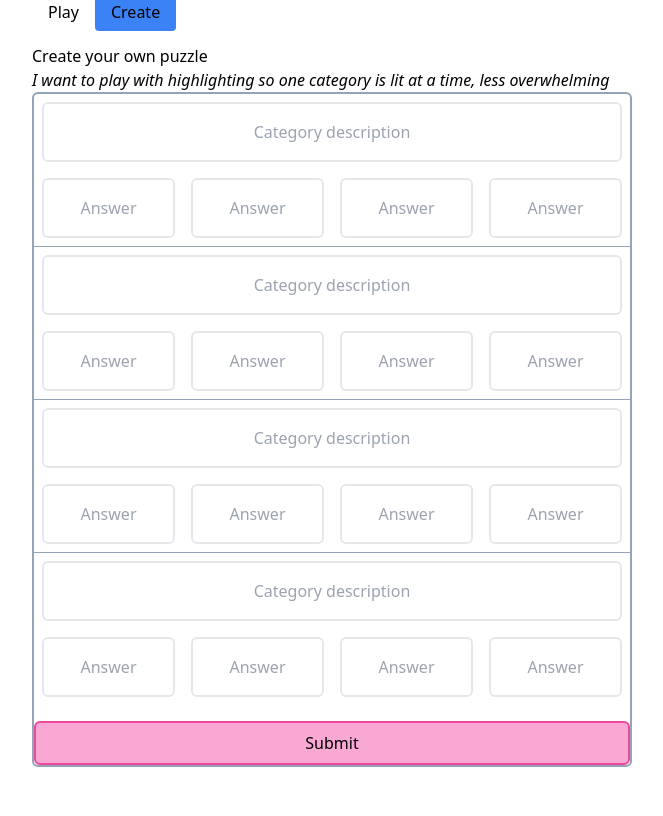
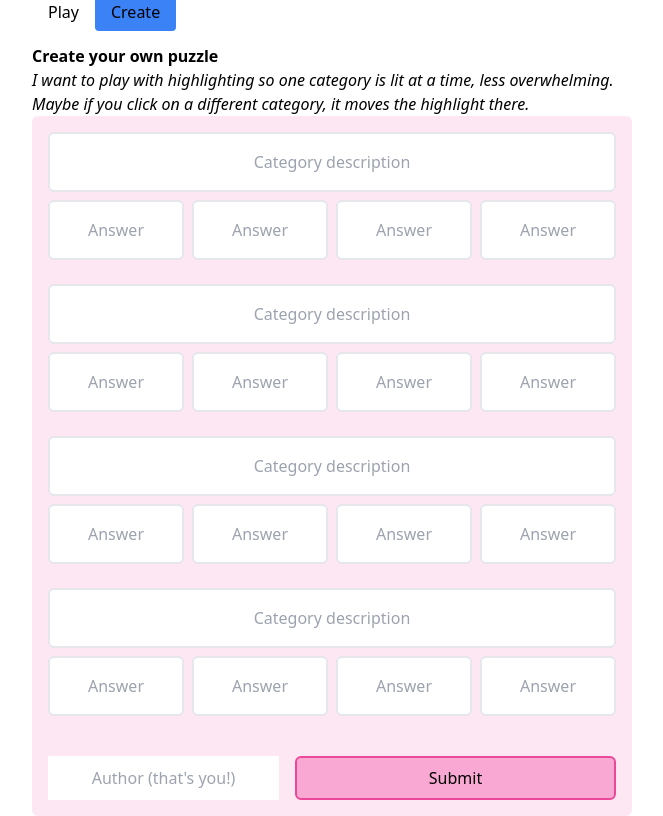
Before and after one commit to craigostrin/diy-connections-game, a React (Vite) app: page /create in a window 1280 px wide. Shown: the whole page, without its empty margins (8-671 px from the left). Built offline with nearby package versions, Linux system fonts and the light colour scheme.

Commit message:
feat(create): submit formats the puzzle data
refactor hidden labels -> aria-labels
add default values

```diff
--- a/src/components/PuzzleCreator.tsx
+++ b/src/components/PuzzleCreator.tsx
@@ -1,32 +1,45 @@
-import React, { FormEvent } from "react"
+import { formatPuzzleData } from "@/lib/puzzle-data"
+import React from "react"
 
 function PuzzleCreator() {
-  function handleSubmit(event: FormEvent<HTMLFormElement>) {
-    console.log("click")
+  function handleSubmit(event: React.FormEvent<HTMLFormElement>) {
     event.preventDefault()
-    alert(event.timeStamp)
+    const form = event.target
+    const formData = new FormData(form as HTMLFormElement)
+    const puzzleData = formatPuzzleData(formData)
+
+    //TODO upload data
+
+    alert(`Good job, ${puzzleData.author}!`)
   }
 
   const categories: React.ReactNode[] = []
   for (let i = 0; i < 4; i++) {
     categories.push(<CategoryCreator key={i} index={i} />)
-    if (i < 3)
-      categories.push(<hr key={"hr" + i} className="border-slate-400" />)
   }
 
   return (
     <>
       <form
         onSubmit={handleSubmit}
-        className="border-2 border-slate-400 rounded-md w-[600px]"
+        className="p-4 bg-pink-100 rounded-md w-[600px]"
       >
         {categories}
+        <div className="flex mt-10 gap-4">
+          <input
+            aria-label="author name"
+            className="text-center"
+            name="author"
+            type="text"
+            placeholder="Author (that's you!)"
+          />
           <button
-          className="w-full mt-4 bg-pink-300 rounded-md px-4 py-2 border-pink-500 border-2 hover:bg-pink-400 active:bg-pink-500"
+            className="grow bg-pink-300 rounded-md px-4 py-2 border-pink-500 border-2 hover:bg-pink-400 active:bg-pink-500"
             type="submit"
           >
             Submit
           </button>
+        </div>
       </form>
     </>
   )
@@ -41,48 +54,53 @@ function CategoryCreator({ index }: CategoryCreatorProps) {
   }
 
   return (
-    <div className="grid grid-cols-4">
+    <div className="grid grid-cols-4 gap-2 mb-6">
       <InputDescription catIndex={index} />
       {items}
     </div>
   )
 }
 
-type InputDescriptionProps = { catIndex: number }
+type InputDescriptionProps = { catIndex: number; defaultValue?: string }
 
-function InputDescription({ catIndex }: InputDescriptionProps) {
+function InputDescription({
+  catIndex,
+  defaultValue = "",
+}: InputDescriptionProps) {
   const ariaName = `category${catIndex}`
 
   return (
-    <>
-      <label htmlFor={ariaName} />
     <input
+      aria-label={ariaName}
       name={ariaName}
-        className="text-center p-4 m-2 border-2 rounded-md col-span-4"
+      className="p-4 text-center rounded-md border-2 col-span-4"
       type="text"
       placeholder="Category description"
+      defaultValue={defaultValue}
       required
     />
-    </>
   )
 }
 
-type InputItemProps = { catIndex: number; index: number }
+type InputItemProps = {
+  catIndex: number
+  index: number
+  defaultValue?: string
+}
 
-function InputItem({ catIndex, index }: InputItemProps) {
+function InputItem({ catIndex, index, defaultValue = "" }: InputItemProps) {
   const ariaName = `category${catIndex}-word${index}`
 
   return (
-    <>
-      <label htmlFor={ariaName} hidden />
     <input
+      aria-label={ariaName}
       name={ariaName}
-        className="text-center p-4 m-2 border-2 rounded-md"
+      className="text-center p-4 border-2 rounded-md"
       type="text"
       placeholder="Answer"
+      defaultValue={defaultValue}
       required
     />
-    </>
   )
 }
 
--- /dev/null
+++ b/src/lib/puzzle-data.ts
@@ -0,0 +1,79 @@
+const AUTHOR_INPUT_INDEX = 20
+
+type PuzzleData = {
+  author?: string
+  puzzle: CategoryData[]
+}
+
+type CategoryData = {
+  description: string
+  answers: string[]
+}
+
+// Extremely hard-coded
+export function formatPuzzleData(formData: FormData): PuzzleData {
+  //* Map values to array for easier iterating
+  const arr = values2array(formData)
+
+  let data: PuzzleData = {
+    author: "anonymous",
+    puzzle: [],
+  }
+
+  for (let i = 0; i < AUTHOR_INPUT_INDEX; i += 5) {
+    const category: CategoryData = {
+      description: arr[i],
+      answers: [arr[i + 1], arr[i + 2], arr[i + 3], arr[i + 4]],
+    }
+    data.puzzle.push(category)
+  }
+  const author = arr[AUTHOR_INPUT_INDEX]
+  if (author) data.author = author
+
+  return data
+}
+
+function values2array(formData: FormData) {
+  const arr = []
+
+  for (const value of formData.values()) {
+    if (typeof value !== "string") {
+      throw new Error(
+        "You got some weird non-string data in that there form somehow."
+      )
+    }
+    arr.push(value)
+  }
+
+  return arr
+}
+
+// STRING FORMAT //
+// const ANSWERS_PER_CATEGORY = 4
+// This is fairly hard-coded for the 4x4 format, even with the constants above
+// export function formatForUpload(formData: FormData) {
+//   let array: string[] = []
+//   let index = 0
+
+//   for (let value of formData.values()) {
+//     if (typeof value !== "string")
+//       throw new Error(
+//         "You got some weird non-string data in that there form somehow."
+//       )
+
+//     let isDescription = index % (ANSWERS_PER_CATEGORY + 1) === 0
+//     let is4thAnswer =
+//       index % (ANSWERS_PER_CATEGORY + 1) === ANSWERS_PER_CATEGORY
+//     let isAuthor = index === AUTHOR_INPUT_INDEX
+
+//     if (isAuthor) value
+//     else if (isDescription) value += ":"
+//     else if (is4thAnswer) value += ";"
+//     else value += ","
+//     array.push(value)
+
+//     index++
+//   }
+
+//   return array.join("")
+// }
--- a/src/routes/create.tsx
+++ b/src/routes/create.tsx
@@ -3,10 +3,13 @@ import PuzzleCreator from "@components/PuzzleCreator"
 function Create() {
   return (
     <div>
-      <h1>Create your own puzzle</h1>
+      <h1 className="font-bold">Create your own puzzle</h1>
       <i>
         I want to play with highlighting so one category is lit at a time, less
-        overwhelming
+        overwhelming.
+        <br />
+        Maybe if you click on a different category, it moves the highlight
+        there.
       </i>
       <PuzzleCreator />
     </div>
```
Lines whose indentation alone changed are shown as unchanged.
